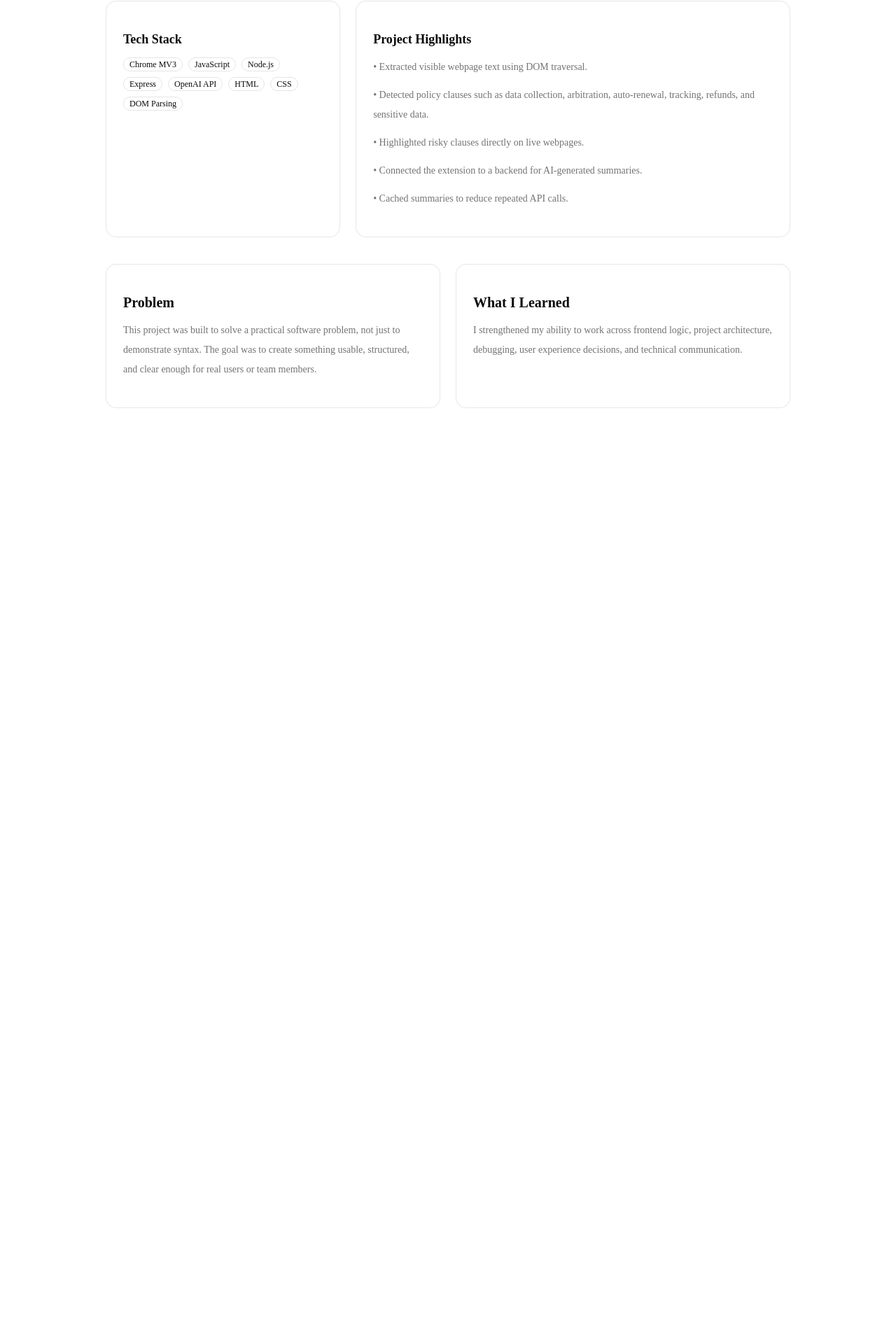
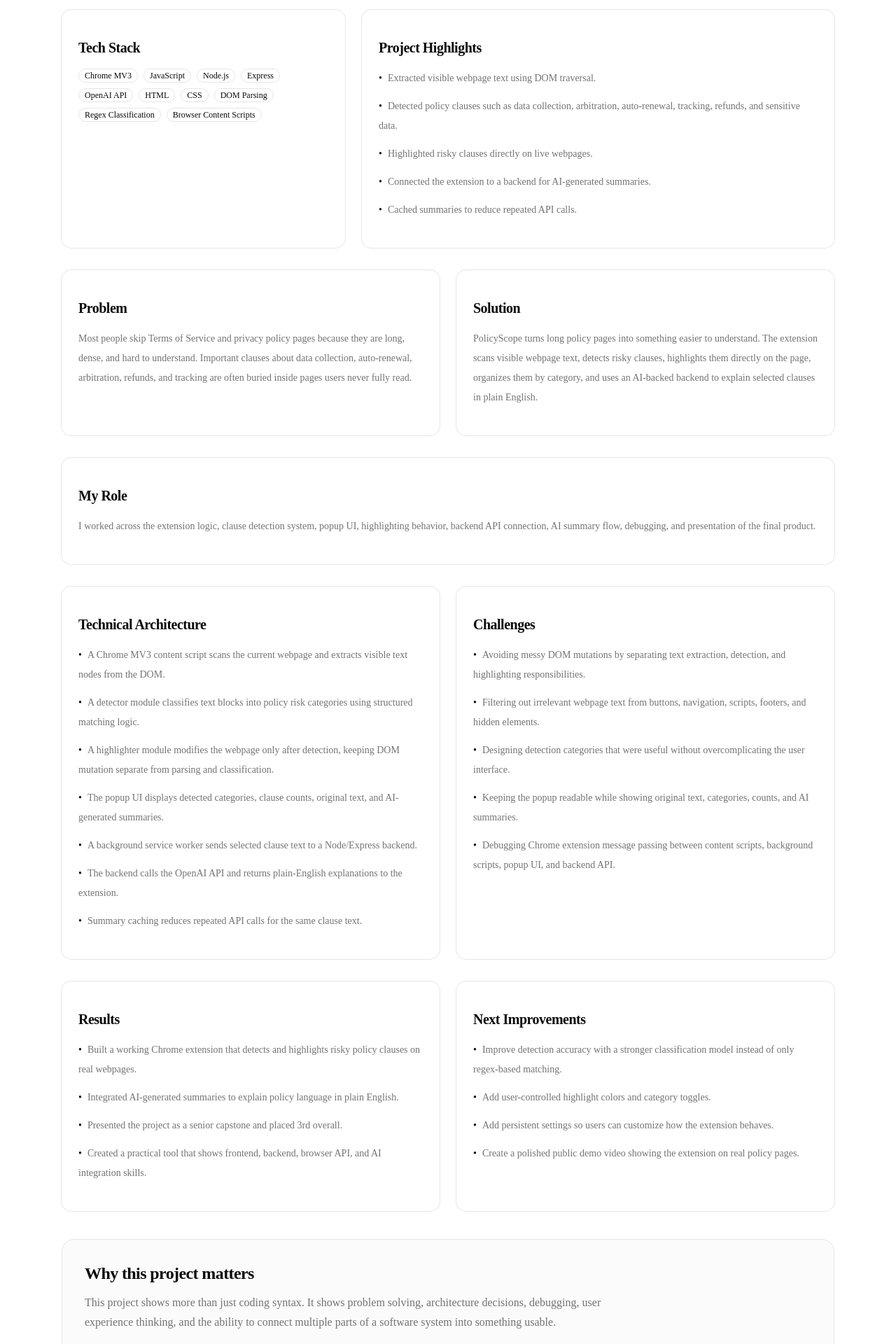
Before and after one commit to MelvinBerkoh/Portfolio, a Next.js app: page /projects/policyscope in a window 1280 px wide. Shown: the part 401-2321 px from the top of the page at 70% size. Before the commit the page ends 1047 px from the top, so only its background shows below. Built offline with nearby package versions, Linux system fonts and the light colour scheme.

Commit message:
Improve project case study content

```diff
--- a/src/app/projects/[slug]/page.tsx
+++ b/src/app/projects/[slug]/page.tsx
@@ -2,6 +2,7 @@ import Link from "next/link";
 import { notFound } from "next/navigation";
 
 import { projects } from "@/data/projects";
+import { ThemeToggle } from "@/components/theme-toggle";
 import { Badge } from "@/components/ui/badge";
 import { Button } from "@/components/ui/button";
 import { Card, CardContent } from "@/components/ui/card";
@@ -10,6 +11,36 @@ export function generateStaticParams() {
   return projects.map((project) => ({
     slug: project.slug,
   }));
+}
+
+function SectionCard({
+  title,
+  children,
+}: {
+  title: string;
+  children: React.ReactNode;
+}) {
+  return (
+    <Card>
+      <CardContent className="space-y-4 p-6">
+        <h2 className="text-xl font-semibold tracking-tight">{title}</h2>
+        {children}
+      </CardContent>
+    </Card>
+  );
+}
+
+function BulletList({ items }: { items: string[] }) {
+  return (
+    <ul className="space-y-3 text-muted-foreground">
+      {items.map((item) => (
+        <li key={item} className="leading-7">
+          <span className="mr-2 text-foreground">•</span>
+          {item}
+        </li>
+      ))}
+    </ul>
+  );
 }
 
 export default async function ProjectPage({
@@ -26,36 +57,39 @@ export default async function ProjectPage({
 
   return (
     <main className="min-h-screen bg-background text-foreground">
-      <nav className="mx-auto flex max-w-5xl items-center justify-between px-6 py-6">
-        <Link href="/" className="text-sm font-medium text-muted-foreground hover:text-foreground">
+      <nav className="mx-auto flex max-w-6xl items-center justify-between px-6 py-6">
+        <Link
+          href="/"
+          className="text-sm font-medium text-muted-foreground transition hover:text-foreground"
+        >
           ← Back Home
         </Link>
 
+        <div className="flex items-center gap-3">
           <Button asChild variant="outline">
             <Link href="/#contact">Contact</Link>
           </Button>
+          <ThemeToggle />
+        </div>
       </nav>
 
-      <section className="mx-auto max-w-5xl px-6 py-16">
-        <div className="mb-10 space-y-5">
+      <section className="mx-auto max-w-6xl px-6 py-14">
+        <div className="mb-12 max-w-4xl space-y-5">
           <Badge variant="secondary">{project.category}</Badge>
 
-          <h1 className="max-w-3xl text-4xl font-bold tracking-tight sm:text-5xl">
+          <h1 className="text-4xl font-bold tracking-tight sm:text-5xl md:text-6xl">
             {project.title}
           </h1>
 
-          <p className="max-w-3xl text-lg leading-8 text-muted-foreground">
+          <p className="text-lg leading-8 text-muted-foreground">
             {project.summary}
           </p>
 
-          <p className="font-medium">{project.impact}</p>
+          <p className="text-base font-medium">{project.impact}</p>
         </div>
 
-        <div className="grid gap-6 md:grid-cols-[0.7fr_1.3fr]">
-          <Card>
-            <CardContent className="space-y-5 p-6">
-              <div>
-                <h2 className="mb-3 text-lg font-semibold">Tech Stack</h2>
+        <div className="grid gap-6 lg:grid-cols-[0.75fr_1.25fr]">
+          <SectionCard title="Tech Stack">
             <div className="flex flex-wrap gap-2">
               {project.tech.map((item) => (
                 <Badge key={item} variant="outline">
@@ -63,46 +97,61 @@ export default async function ProjectPage({
                 </Badge>
               ))}
             </div>
-              </div>
-            </CardContent>
-          </Card>
+          </SectionCard>
 
-          <Card>
-            <CardContent className="space-y-5 p-6">
-              <div>
-                <h2 className="mb-3 text-lg font-semibold">Project Highlights</h2>
-                <ul className="space-y-3 text-muted-foreground">
-                  {project.highlights.map((highlight) => (
-                    <li key={highlight} className="leading-7">
-                      • {highlight}
-                    </li>
-                  ))}
-                </ul>
-              </div>
-            </CardContent>
-          </Card>
+          <SectionCard title="Project Highlights">
+            <BulletList items={project.highlights} />
+          </SectionCard>
         </div>
 
-        <section className="mt-10 grid gap-6 md:grid-cols-2">
-          <Card>
-            <CardContent className="space-y-3 p-6">
-              <h2 className="text-xl font-semibold">Problem</h2>
+        <section className="mt-8 grid gap-6 md:grid-cols-2">
+          <SectionCard title="Problem">
+            <p className="leading-7 text-muted-foreground">{project.problem}</p>
+          </SectionCard>
+
+          <SectionCard title="Solution">
+            <p className="leading-7 text-muted-foreground">{project.solution}</p>
+          </SectionCard>
+        </section>
+
+        <section className="mt-8">
+          <SectionCard title="My Role">
+            <p className="leading-7 text-muted-foreground">{project.role}</p>
+          </SectionCard>
+        </section>
+
+        <section className="mt-8 grid gap-6 lg:grid-cols-2">
+          <SectionCard title="Technical Architecture">
+            <BulletList items={project.architecture} />
+          </SectionCard>
+
+          <SectionCard title="Challenges">
+            <BulletList items={project.challenges} />
+          </SectionCard>
+        </section>
+
+        <section className="mt-8 grid gap-6 lg:grid-cols-2">
+          <SectionCard title="Results">
+            <BulletList items={project.results} />
+          </SectionCard>
+
+          <SectionCard title="Next Improvements">
+            <BulletList items={project.nextSteps} />
+          </SectionCard>
+        </section>
+
+        <section className="mt-10 rounded-2xl border bg-muted/40 p-8">
+          <div className="max-w-3xl space-y-3">
+            <h2 className="text-2xl font-bold tracking-tight">
+              Why this project matters
+            </h2>
             <p className="leading-7 text-muted-foreground">
-                This project was built to solve a practical software problem, not just to demonstrate syntax.
-                The goal was to create something usable, structured, and clear enough for real users or team members.
+              This project shows more than just coding syntax. It shows problem
+              solving, architecture decisions, debugging, user experience
+              thinking, and the ability to connect multiple parts of a software
+              system into something usable.
             </p>
-            </CardContent>
-          </Card>
-
-          <Card>
-            <CardContent className="space-y-3 p-6">
-              <h2 className="text-xl font-semibold">What I Learned</h2>
-              <p className="leading-7 text-muted-foreground">
-                I strengthened my ability to work across frontend logic, project architecture, debugging,
-                user experience decisions, and technical communication.
-              </p>
-            </CardContent>
-          </Card>
+          </div>
         </section>
       </section>
     </main>
--- a/src/data/projects.ts
+++ b/src/data/projects.ts
@@ -6,6 +6,13 @@ export type Project = {
   impact: string;
   tech: string[];
   highlights: string[];
+  problem: string;
+  solution: string;
+  role: string;
+  architecture: string[];
+  challenges: string[];
+  results: string[];
+  nextSteps: string[];
   featured?: boolean;
 };
 
@@ -27,6 +34,8 @@ export const projects: Project[] = [
       "HTML",
       "CSS",
       "DOM Parsing",
+      "Regex Classification",
+      "Browser Content Scripts",
     ],
     highlights: [
       "Extracted visible webpage text using DOM traversal.",
@@ -34,6 +43,40 @@ export const projects: Project[] = [
       "Highlighted risky clauses directly on live webpages.",
       "Connected the extension to a backend for AI-generated summaries.",
       "Cached summaries to reduce repeated API calls.",
+    ],
+    problem:
+      "Most people skip Terms of Service and privacy policy pages because they are long, dense, and hard to understand. Important clauses about data collection, auto-renewal, arbitration, refunds, and tracking are often buried inside pages users never fully read.",
+    solution:
+      "PolicyScope turns long policy pages into something easier to understand. The extension scans visible webpage text, detects risky clauses, highlights them directly on the page, organizes them by category, and uses an AI-backed backend to explain selected clauses in plain English.",
+    role:
+      "I worked across the extension logic, clause detection system, popup UI, highlighting behavior, backend API connection, AI summary flow, debugging, and presentation of the final product.",
+    architecture: [
+      "A Chrome MV3 content script scans the current webpage and extracts visible text nodes from the DOM.",
+      "A detector module classifies text blocks into policy risk categories using structured matching logic.",
+      "A highlighter module modifies the webpage only after detection, keeping DOM mutation separate from parsing and classification.",
+      "The popup UI displays detected categories, clause counts, original text, and AI-generated summaries.",
+      "A background service worker sends selected clause text to a Node/Express backend.",
+      "The backend calls the OpenAI API and returns plain-English explanations to the extension.",
+      "Summary caching reduces repeated API calls for the same clause text.",
+    ],
+    challenges: [
+      "Avoiding messy DOM mutations by separating text extraction, detection, and highlighting responsibilities.",
+      "Filtering out irrelevant webpage text from buttons, navigation, scripts, footers, and hidden elements.",
+      "Designing detection categories that were useful without overcomplicating the user interface.",
+      "Keeping the popup readable while showing original text, categories, counts, and AI summaries.",
+      "Debugging Chrome extension message passing between content scripts, background scripts, popup UI, and backend API.",
+    ],
+    results: [
+      "Built a working Chrome extension that detects and highlights risky policy clauses on real webpages.",
+      "Integrated AI-generated summaries to explain policy language in plain English.",
+      "Presented the project as a senior capstone and placed 3rd overall.",
+      "Created a practical tool that shows frontend, backend, browser API, and AI integration skills.",
+    ],
+    nextSteps: [
+      "Improve detection accuracy with a stronger classification model instead of only regex-based matching.",
+      "Add user-controlled highlight colors and category toggles.",
+      "Add persistent settings so users can customize how the extension behaves.",
+      "Create a polished public demo video showing the extension on real policy pages.",
     ],
     featured: true,
   },
@@ -61,6 +104,37 @@ export const projects: Project[] = [
       "Integrated trivia and Caesar cipher puzzle interactions.",
       "Worked across frontend UI and backend game logic.",
     ],
+    problem:
+      "Covey.Town supports virtual interaction, but our team wanted to add a more engaging collaborative activity that encouraged players to communicate, solve puzzles, and work together inside the environment.",
+    solution:
+      "We built an escape room game area where players could join a lobby, enter a multiplayer game session, complete puzzles, answer trivia, and earn rewards based on performance.",
+    role:
+      "I contributed to the game flow, frontend UI behavior, puzzle interactions, controller logic, and integration with the existing Covey.Town game area structure.",
+    architecture: [
+      "React and TypeScript powered the frontend game interface.",
+      "Phaser and Tiled supported map-based interaction and game-area design.",
+      "Game area controllers handled player state, lobby state, and game status.",
+      "Trivia and Caesar cipher puzzles were integrated as interactive parts of the escape room.",
+      "Timer and scoring logic helped create pressure and replayability.",
+    ],
+    challenges: [
+      "Working inside a large existing codebase instead of starting from scratch.",
+      "Keeping multiplayer state consistent across players.",
+      "Connecting frontend UI changes to backend game-area logic.",
+      "Making puzzle interactions understandable and responsive.",
+    ],
+    results: [
+      "Created a working multiplayer escape room concept inside Covey.Town.",
+      "Added multiple interactive puzzle types.",
+      "Improved understanding of TypeScript architecture and controller-based game logic.",
+      "Practiced team-based development, debugging, and documentation.",
+    ],
+    nextSteps: [
+      "Add more randomized puzzles for replayability.",
+      "Improve visual polish and onboarding instructions.",
+      "Add stronger automated tests for game-state transitions.",
+      "Create a demo video showing the full multiplayer flow.",
+    ],
     featured: true,
   },
   {
@@ -87,6 +161,36 @@ export const projects: Project[] = [
       "Evaluated models using accuracy, precision, recall, F1-score, and ROC-AUC.",
       "Created visualizations to explain model behavior.",
     ],
+    problem:
+      "Raw datasets are often messy and difficult to use directly for prediction. The goal was to take a real dataset, clean it, understand its patterns, and build models that could make useful predictions.",
+    solution:
+      "I built a machine learning workflow that included preprocessing, exploratory analysis, model training, and evaluation using common classification and regression techniques.",
+    role:
+      "I worked on cleaning the data, selecting features, building the notebook workflow, training models, evaluating results, and explaining the performance using clear metrics and visualizations.",
+    architecture: [
+      "pandas was used for data loading, cleaning, and feature preparation.",
+      "matplotlib was used for charts and exploratory visualizations.",
+      "scikit-learn was used for train/test splitting, preprocessing, model training, and evaluation.",
+      "Model results were compared using standard metrics such as accuracy, precision, recall, F1-score, and ROC-AUC.",
+    ],
+    challenges: [
+      "Handling missing or inconsistent values in the dataset.",
+      "Choosing useful features without overfitting.",
+      "Explaining model performance clearly instead of only reporting scores.",
+      "Balancing technical accuracy with readable analysis.",
+    ],
+    results: [
+      "Built a complete machine learning notebook workflow.",
+      "Practiced preprocessing, model training, and evaluation.",
+      "Produced visualizations to support analysis.",
+      "Improved ability to communicate model strengths and limitations.",
+    ],
+    nextSteps: [
+      "Add hyperparameter tuning.",
+      "Compare more model types.",
+      "Add SHAP or feature-importance analysis.",
+      "Turn the notebook into a cleaner GitHub project with a full README.",
+    ],
     featured: true,
   },
 ];
```
Lines whose indentation alone changed are shown as unchanged.
